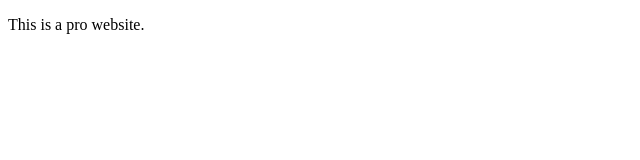
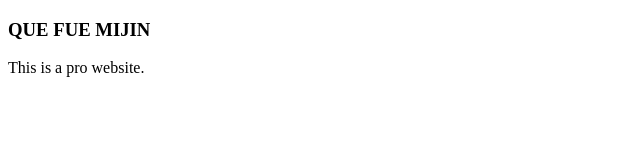
Before and after one commit to czambrano97/proyectoPlatzi, a plain HTML site: page index.html in a window 1280 px wide. Shown: the whole page, without its empty margins (0-640 px from the left). Drawn offline with Linux system fonts and the light colour scheme.

Commit message:
Cambios en el index.html

```diff
--- a/index.html
+++ b/index.html
@@ -7,6 +7,7 @@
     <title>Ceider Site</title>
 </head>
 <body>
+    <h3>QUE FUE MIJIN</h3>
     <p>This is a pro website.</p>
 </body>
 </html>
```
